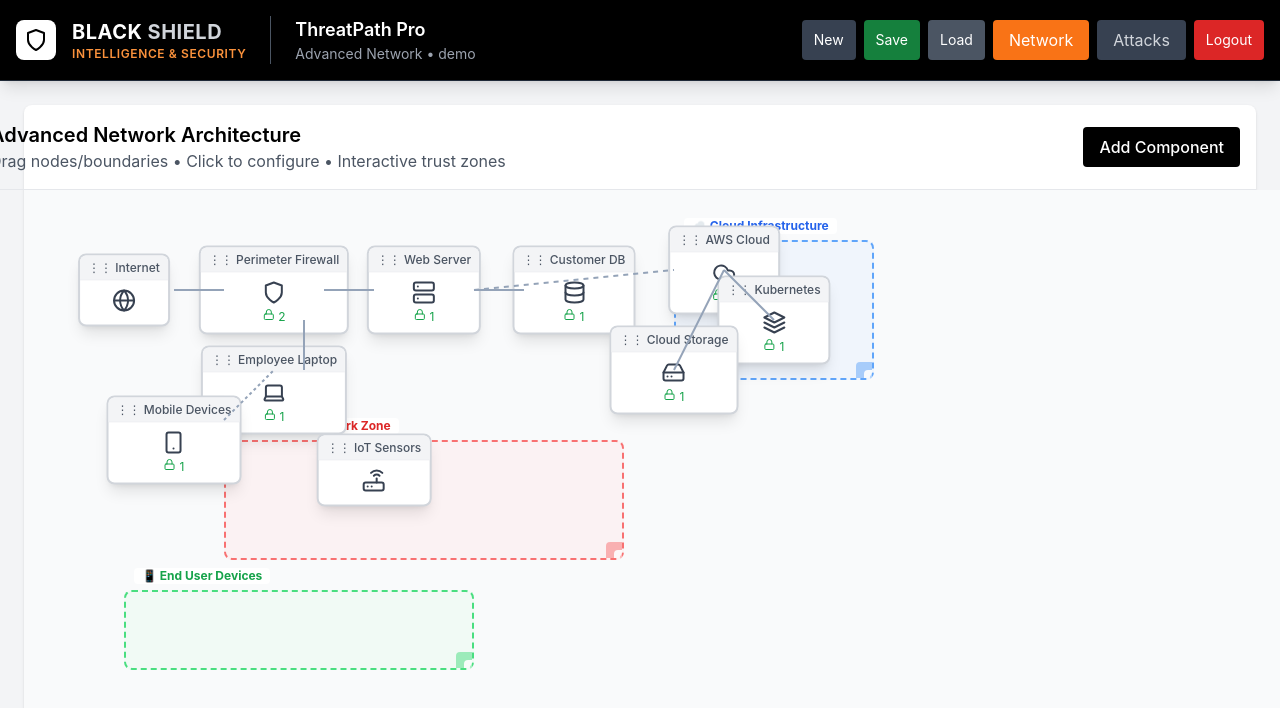
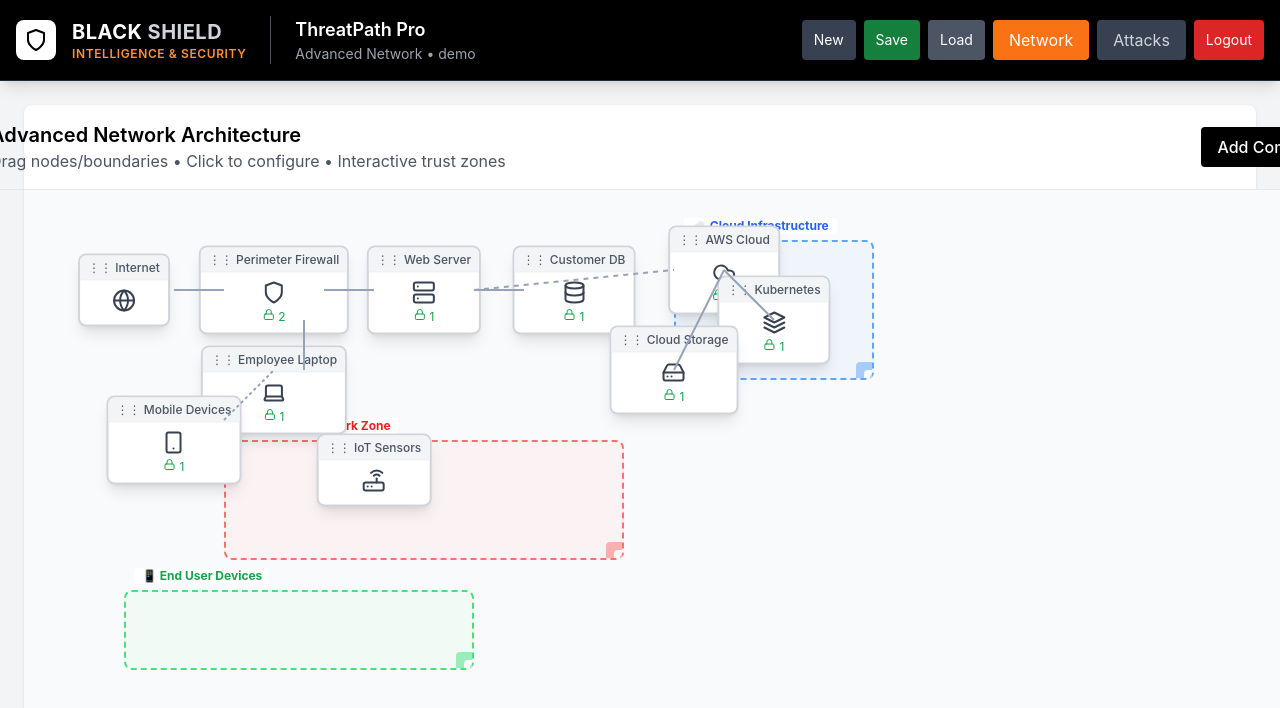
Before and after one commit to BlackShield-UK/threatpath-demo, a Next.js app: page / in a window 1280 px wide. Both pictures are taken after a click on the button "Sign In". Shown: the top 708 px of the page. Built offline with nearby package versions, Linux system fonts and the light colour scheme.

Commit message:
Update index.js

```diff
--- a/pages/index.js
+++ b/pages/index.js
@@ -894,7 +894,7 @@
       <div className="max-w-none mx-auto p-6" style={{ maxWidth: '1400px' }}>
         {currentView === 'diagram' && (
           <div className="bg-white rounded-lg shadow">
-            <div className="p-4 border-b flex justify-between items-center" style={{ marginLeft: '-50px', minWidth: '1200px' }}>
+            <div className="p-4 border-b flex justify-between items-center" style={{ marginLeft: '-50px', minWidth: '1400px' }}>
               <div>
                 <h2 className="text-xl font-semibold">Advanced Network Architecture</h2>
                 <p className="text-gray-600">Drag nodes/boundaries • Click to configure • Interactive trust zones</p>
```
